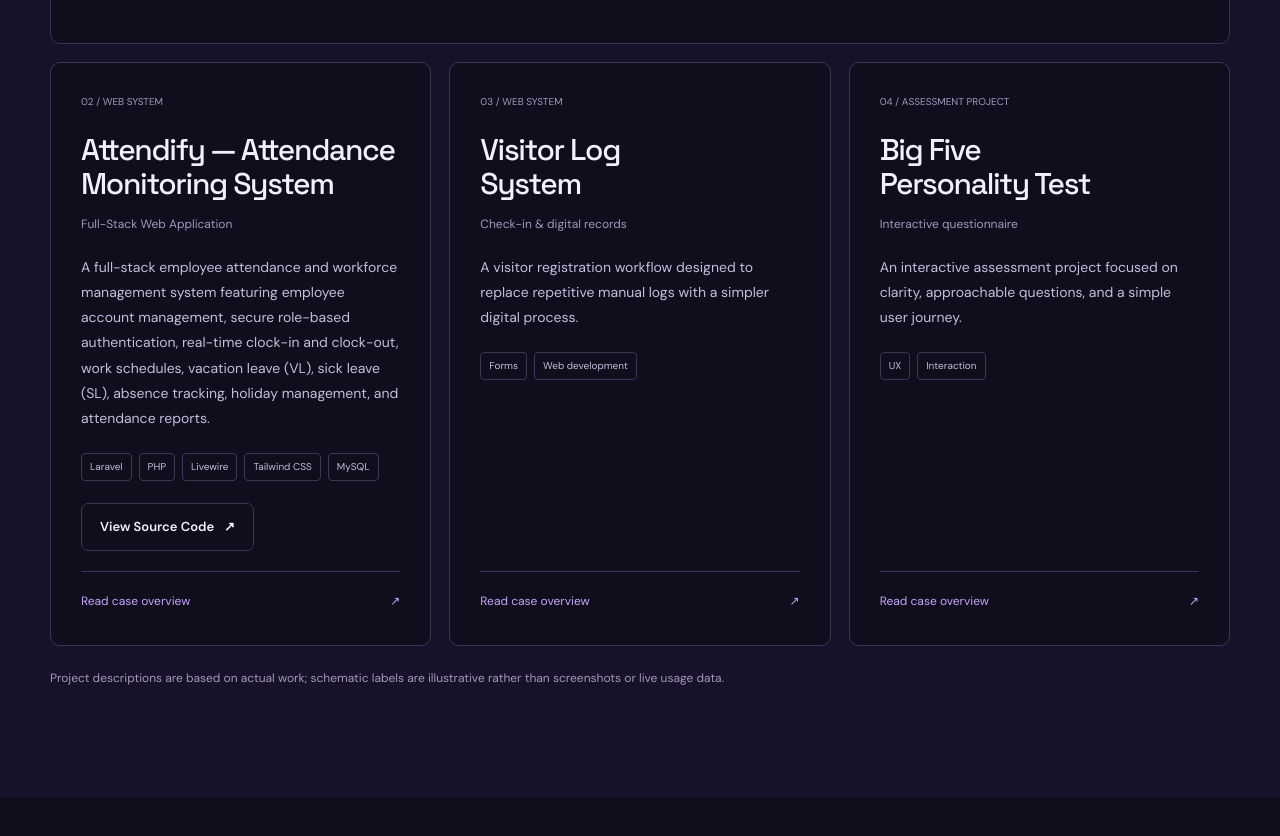
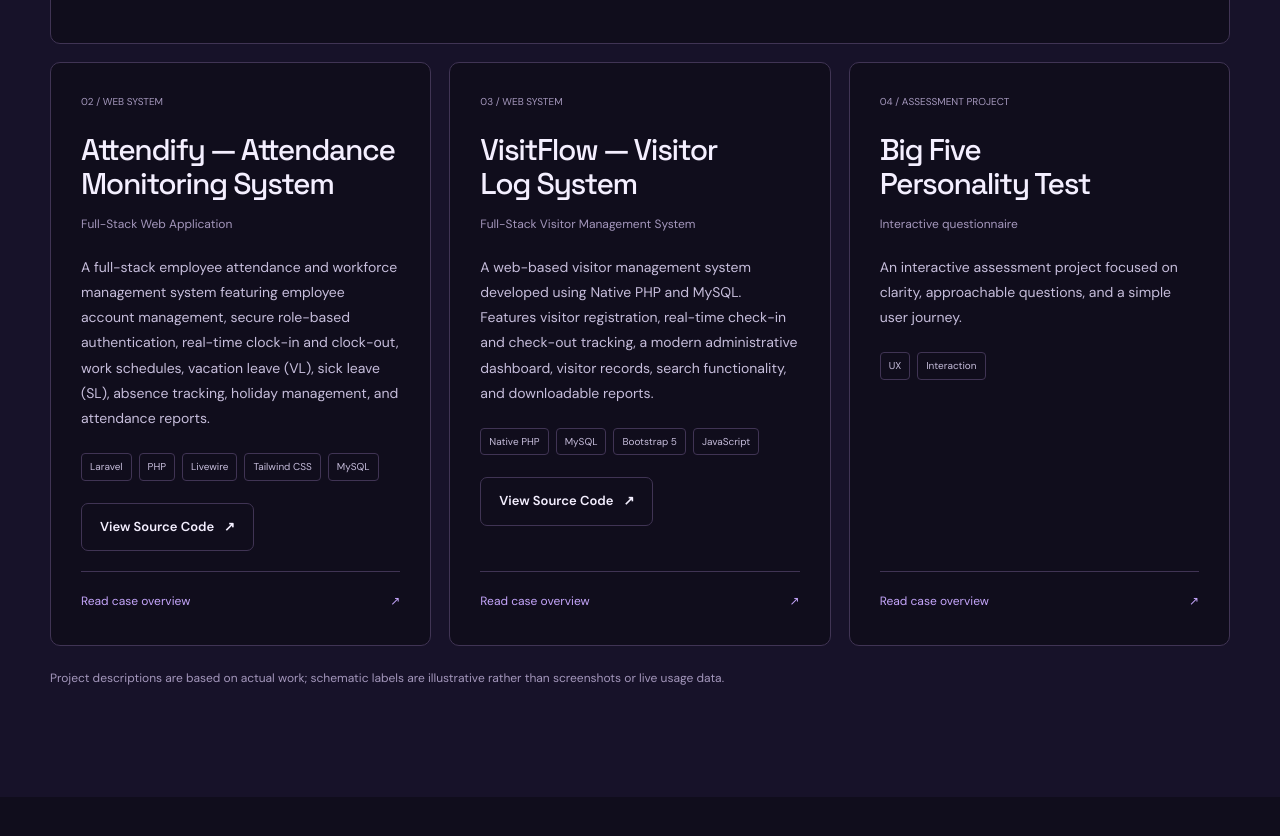
Before and after one commit to eljayyit17-afk/lovejoy-portfolio, a plain HTML site: page index.html in a window 1280 px wide. Shown: the part 2104-2940 px from the top of the page. Drawn offline with Linux system fonts and the light colour scheme.

Commit message:
Update VisitFlow project card

```diff
--- a/index.html
+++ b/index.html
@@ -146,7 +146,54 @@
             </div>
             <button class="project-more" type="button" data-project="attendance" aria-label="Read more about Attendify — Attendance Monitoring System">Read case overview <span aria-hidden="true">↗</span></button>
           </article>
-          <article class="project-card reveal" data-category="management"><p class="project-overline">03 / WEB SYSTEM</p><h3>Visitor Log<br/>System</h3><p class="project-category">Check-in & digital records</p><p class="project-description">A visitor registration workflow designed to replace repetitive manual logs with a simpler digital process.</p><div class="project-tags"><span>Forms</span><span>Web development</span></div><button class="project-more" type="button" data-project="visitor" aria-label="Read more about Visitor Log System">Read case overview <span aria-hidden="true">↗</span></button></article>
+
+<article class="project-card reveal" data-category="management">
+  <p class="project-overline">03 / WEB SYSTEM</p>
+
+  <h3>VisitFlow — Visitor Log System</h3>
+
+  <p class="project-category">
+    Full-Stack Visitor Management System
+  </p>
+
+  <p class="project-description">
+    A web-based visitor management system developed using
+    Native PHP and MySQL. Features visitor registration,
+    real-time check-in and check-out tracking, a modern
+    administrative dashboard, visitor records, search
+    functionality, and downloadable reports.
+  </p>
+
+  <div class="project-tags">
+    <span>Native PHP</span>
+    <span>MySQL</span>
+    <span>Bootstrap 5</span>
+    <span>JavaScript</span>
+  </div>
+
+  <div class="project-actions">
+    <a
+      class="button button-outline"
+      href="https://github.com/eljayyit17-afk/visitor-log-system"
+      target="_blank"
+      rel="noopener noreferrer"
+    >
+      View Source Code
+      <span aria-hidden="true">↗</span>
+    </a>
+  </div>
+
+  <button
+    class="project-more"
+    type="button"
+    data-project="visitorlog"
+    aria-label="Read more about VisitFlow"
+  >
+    Read case overview
+    <span aria-hidden="true">↗</span>
+  </button>
+</article>
+
           <article class="project-card reveal" data-category="assessment"><p class="project-overline">04 / ASSESSMENT PROJECT</p><h3>Big Five<br/>Personality Test</h3><p class="project-category">Interactive questionnaire</p><p class="project-description">An interactive assessment project focused on clarity, approachable questions, and a simple user journey.</p><div class="project-tags"><span>UX</span><span>Interaction</span></div><button class="project-more" type="button" data-project="bigfive" aria-label="Read more about Big Five Personality Test">Read case overview <span aria-hidden="true">↗</span></button></article>
         </div>
         <p class="project-footnote">Project descriptions are based on actual work; schematic labels are illustrative rather than screenshots or live usage data.</p>
```
